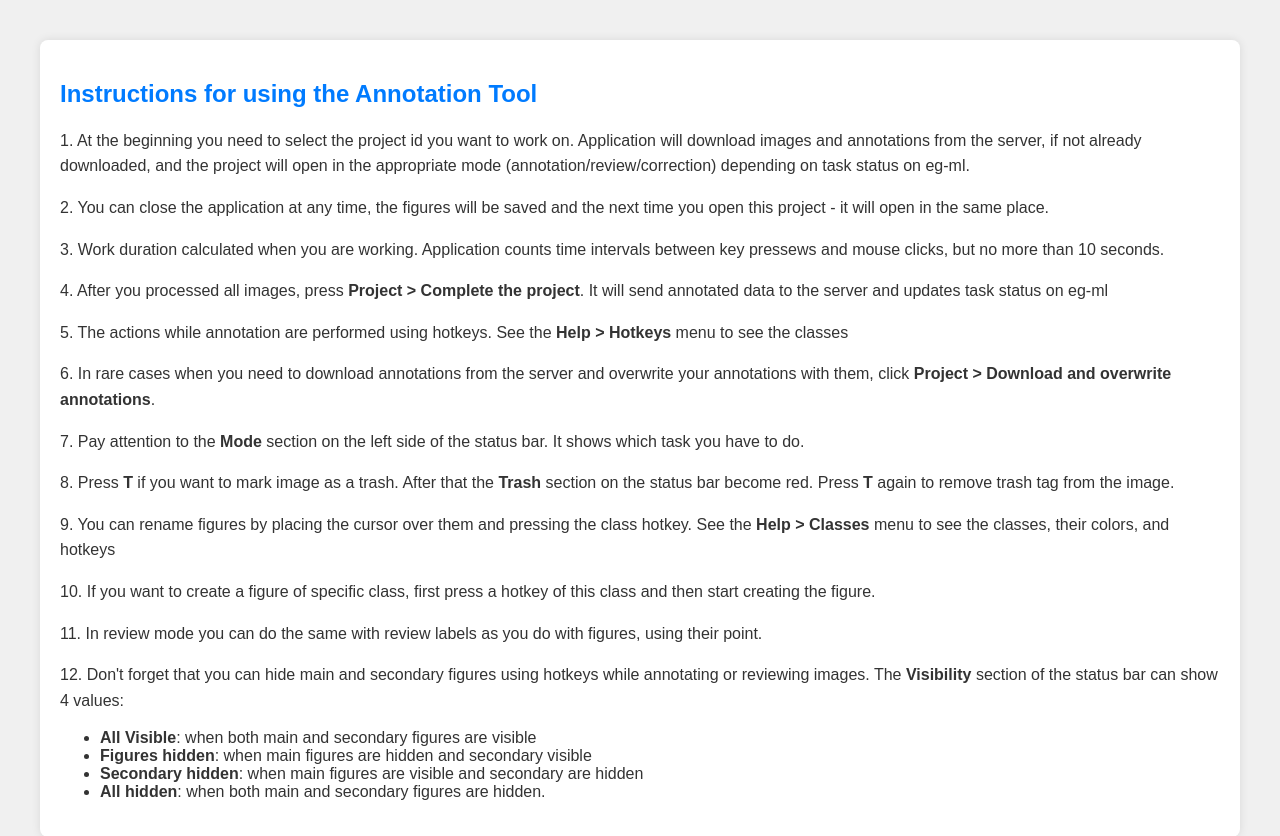
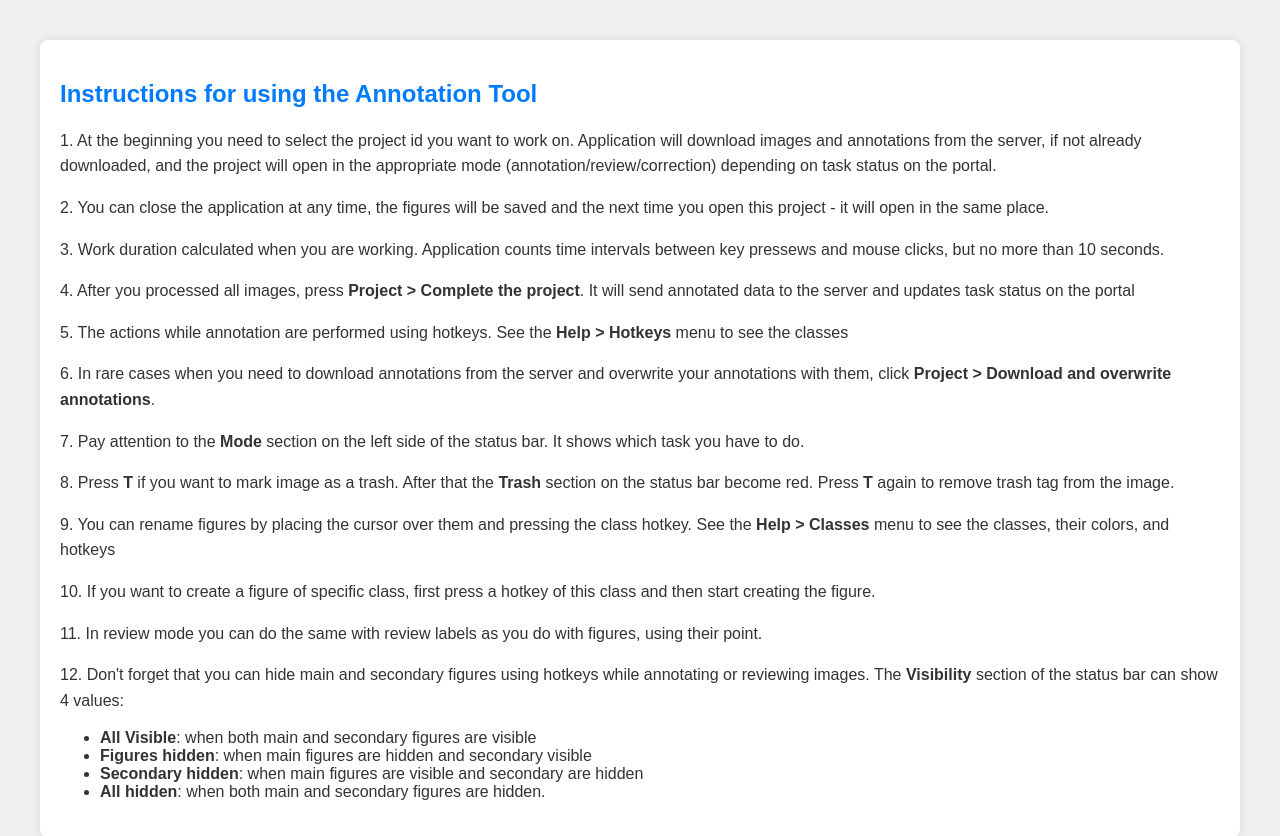
Before and after one commit to vovaxnz/annotation_tool, a Python web app: template templates/how.html in a window 1280 px wide. Shown: the top 836 px of the page. Run offline with Jinja, Linux system fonts and the light colour scheme; the template is opened without the code that fills it, so the values that code supplies are empty.

```diff
--- a/templates/how.html
+++ b/templates/how.html
@@ -29,7 +29,7 @@
     <div class="container">
         <h2>Instructions for using the Annotation Tool</h2>
         <p>
-        1. At the beginning you need to select the project id you want to work on. Application will download images and annotations from the server, if not already downloaded, and the project will open in the appropriate mode (annotation/review/correction) depending on task status on eg-ml.
+        1. At the beginning you need to select the project id you want to work on. Application will download images and annotations from the server, if not already downloaded, and the project will open in the appropriate mode (annotation/review/correction) depending on task status on the portal.
         </p>
         <p>
         2. You can close the application at any time, the figures will be saved and the next time you open this project - it will open in the same place.
@@ -38,7 +38,7 @@
         3. Work duration calculated when you are working. Application counts time intervals between key pressews and mouse clicks, but no more than 10 seconds.
         </p>
         <p>
-        4. After you processed all images, press <strong>Project &gt; Complete the project</strong>. It will send annotated data to the server and updates task status on eg-ml
+        4. After you processed all images, press <strong>Project &gt; Complete the project</strong>. It will send annotated data to the server and updates task status on the portal
         </p>
         <p>
         5. The actions while annotation are performed using hotkeys. See the <strong>Help &gt; Hotkeys</strong> menu to see the classes
```
Also changed, not shown: 1 other file.
